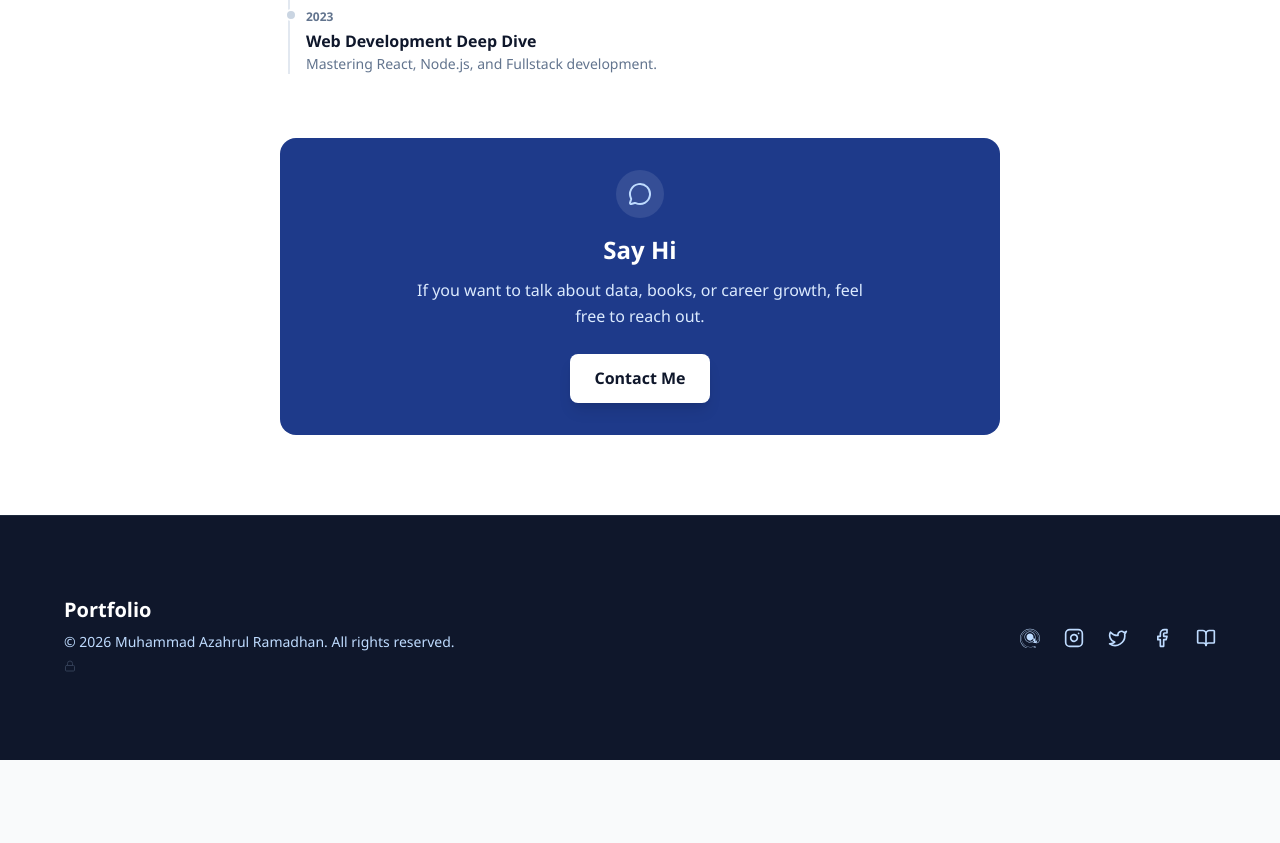
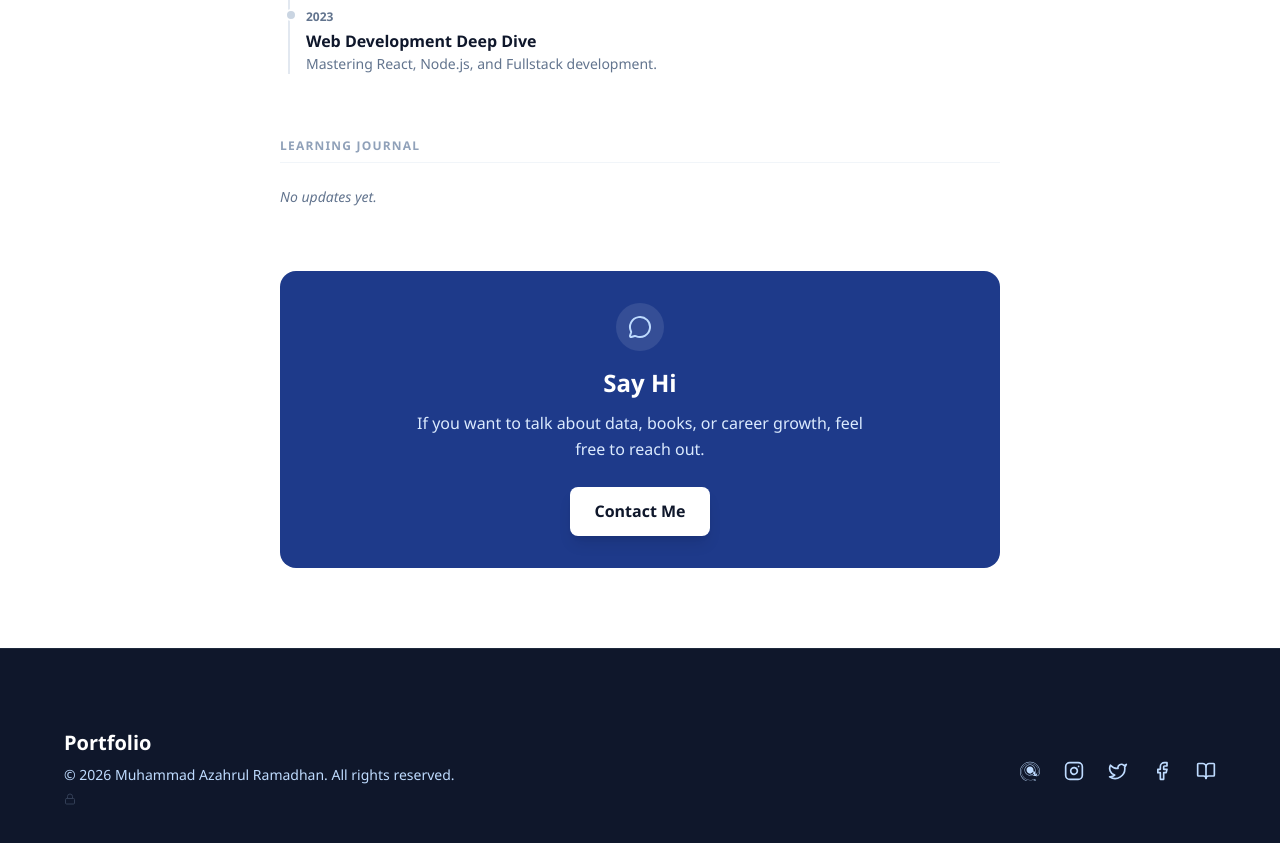
Before and after one commit to azahrulsmavo-design/web-porto, a React (Vite) app: page /personal in a window 1280 px wide. Shown: the part 1440-2283 px from the top of the page. Before the commit the page ends 2200 px from the top, so only its background shows below. Built offline with nearby package versions, Linux system fonts and the light colour scheme; no server answers; the database is empty.

Commit message:
feat(ui): display learning journal in Personal page

```diff
--- a/src/pages/Personal.jsx
+++ b/src/pages/Personal.jsx
@@ -158,6 +158,46 @@ const Personal = () => {
                         </div>
                     </section>
 
+                    {/* Learning Journal */}
+                    <section>
+                        <h2 className="text-xs font-bold uppercase tracking-widest text-slate-400 mb-6 border-b border-slate-100 pb-2">
+                            {language === 'id' ? 'Jurnal Belajar' : 'Learning Journal'}
+                        </h2>
+
+                        {loadingPosts ? (
+                            <div className="flex justify-center py-8">
+                                <div className="w-6 h-6 border-2 border-slate-200 border-t-emerald-500 rounded-full animate-spin"></div>
+                            </div>
+                        ) : learnPosts.length > 0 ? (
+                            <div className="space-y-4">
+                                {learnPosts.map((post) => {
+                                    const date = new Date(post.published_at).toLocaleDateString(language === 'id' ? 'id-ID' : 'en-US', {
+                                        month: 'short',
+                                        day: 'numeric'
+                                    });
+                                    const title = language === 'id' ? (post.title_id || post.title_en) : post.title_en;
+
+                                    return (
+                                        <div key={post.id} className="group relative pl-4 border-l-2 border-emerald-100 hover:border-emerald-300 transition-colors">
+                                            <div className="absolute -left-[5px] top-2 w-2 h-2 rounded-full bg-emerald-200 group-hover:bg-emerald-400 transition-colors"></div>
+                                            <div className="flex flex-col sm:flex-row sm:items-baseline gap-1 sm:gap-4 mb-1">
+                                                <span className="text-xs font-bold text-emerald-600 w-16 shrink-0 font-mono pt-0.5">{date}</span>
+                                                <h3 className="text-base font-bold text-slate-800 group-hover:text-emerald-700 transition-colors">
+                                                    {title}
+                                                </h3>
+                                            </div>
+                                            {/* Optional: Add snippet if desired, but keep it clean for now */}
+                                        </div>
+                                    );
+                                })}
+                            </div>
+                        ) : (
+                            <p className="text-slate-500 italic text-sm">
+                                {language === 'id' ? 'Belum ada catatan.' : 'No updates yet.'}
+                            </p>
+                        )}
+                    </section>
+
                     {/* Say Hi */}
                     <section className="bg-[var(--color-domino-dark-blue)] text-white p-8 rounded-2xl text-center">
                         <div className="inline-flex items-center justify-center p-3 bg-white/10 rounded-full mb-4">
```
